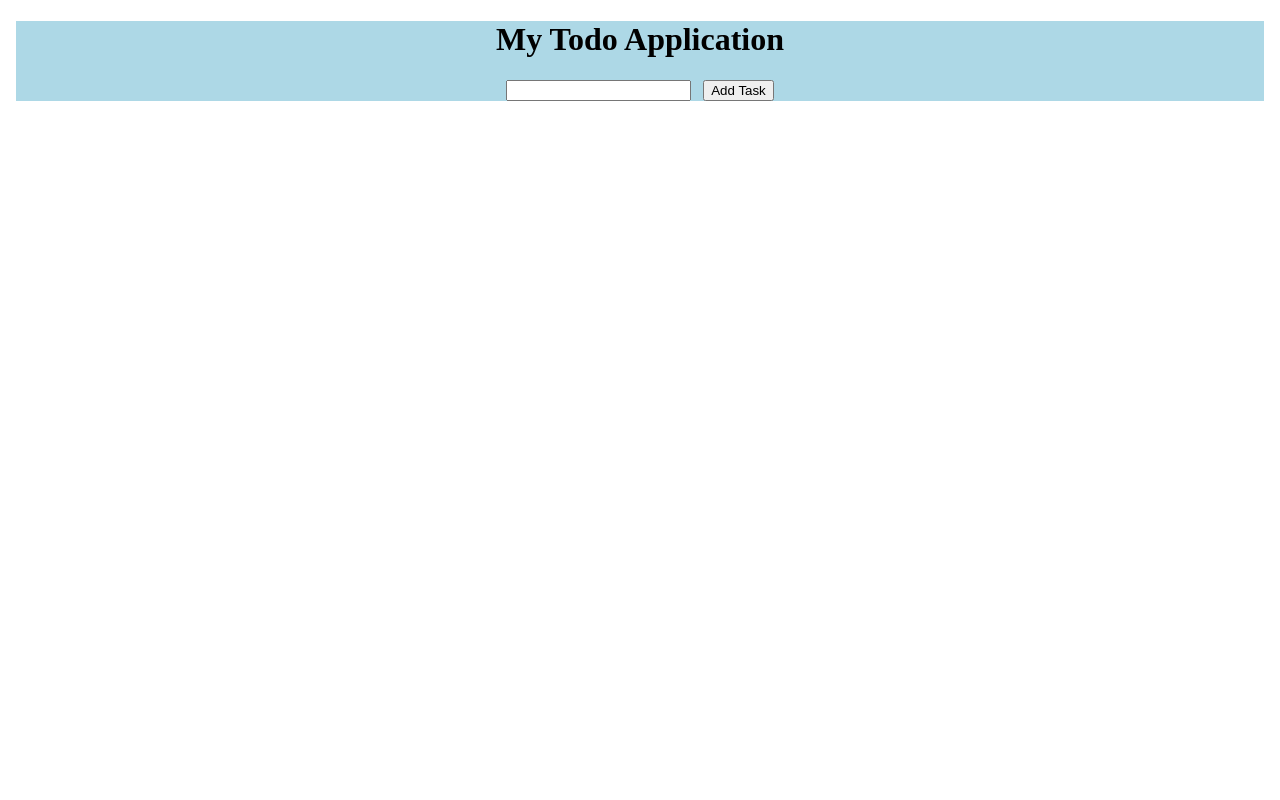
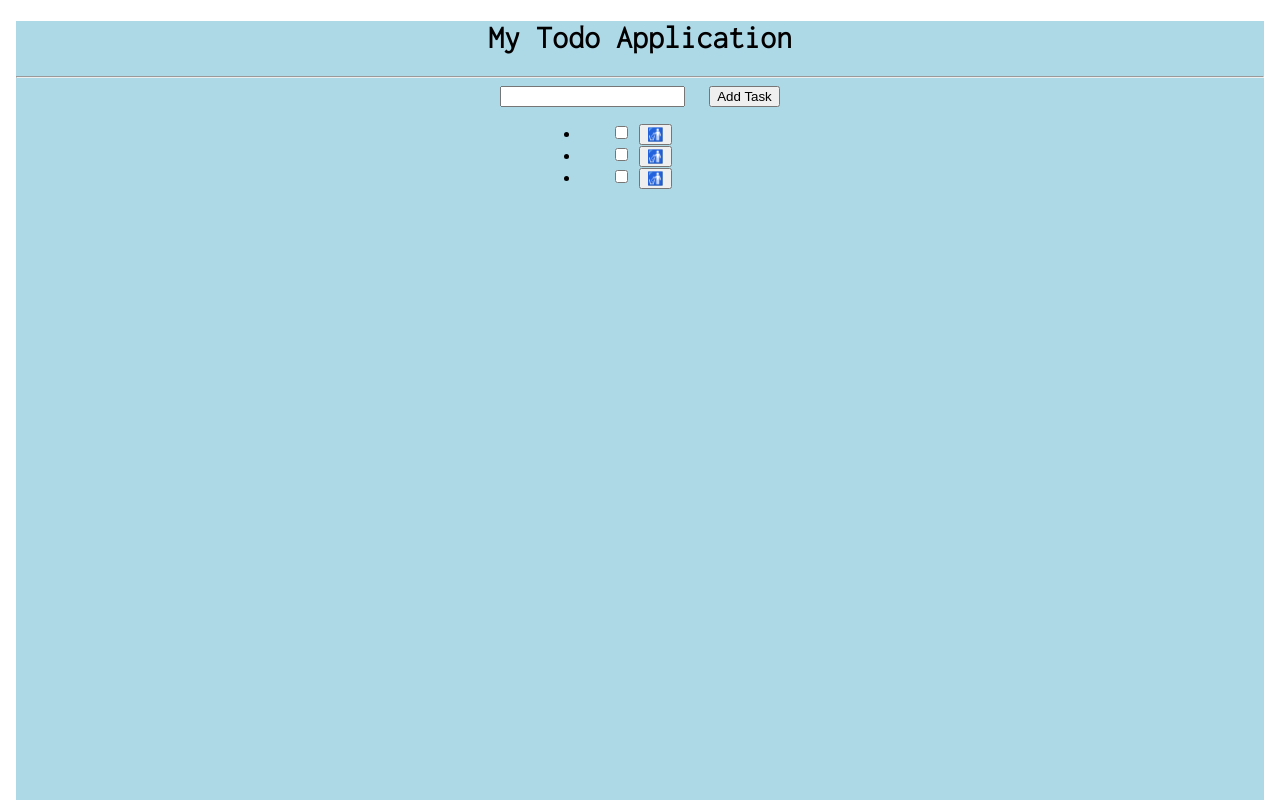
Before and after one commit to AdrianC167/todo, a Vue app: page / in a window 1280 px wide. Shown: the top 800 px of the page. Built offline with nearby package versions, Linux system fonts and the light colour scheme.

Commit message:
added css and functiobns like completion checkbox

```diff
--- a/src/App.vue
+++ b/src/App.vue
@@ -1,9 +1,9 @@
 <script setup>
 import {ref} from 'vue'
-let todos = ref([])
+let todos = ref(["a","b","c"])
 let newTodo = ref('')
 function addTodo() {
-todos.value.push(newTodo.value)
+todos.value.push({text:newTodo.value, complete:false})
 newTodo.value = ""
 }
 function deleteTodo (index){
@@ -15,19 +15,24 @@ todos.value.splice(index, 1)
 
 <template>
 <body>
-  <div>
+
   <h1>My Todo Application</h1>
+  <hr>
   <input v-model="newTodo" @keydown.enter="addTodo">
   &nbsp;
   <button @click="addTodo">Add Task</button>
   <ul>
-  <li v-for="(todo, index) in todos">{{ index }} {{ todo }} <button @click="deleteTodo">🚮</button> </li>
+  <li v-for="(todo, index) in todos"><input type="checkbox" v-model="todo.complete">
+    {{ todo.text }}
+    <button @click="deleteTodo(index)">🚮</button> </li>
   </ul>
-</div>
+
 </body>
 </template>
 
 <style scoped>
+@import url('https://fonts.googleapis.com/css2?family=Inconsolata:wght@300&display=swap');
+
 div{
 
   text-align: center;
@@ -41,8 +46,13 @@ ul {
 
 
 body{
+
   background-color: lightblue;
-  border: 100%;
+  text-align: center;
+  height: 1080px;
+  font-family: 'Inconsolata', monospace;
 
 }
+
+
 </style>
```
